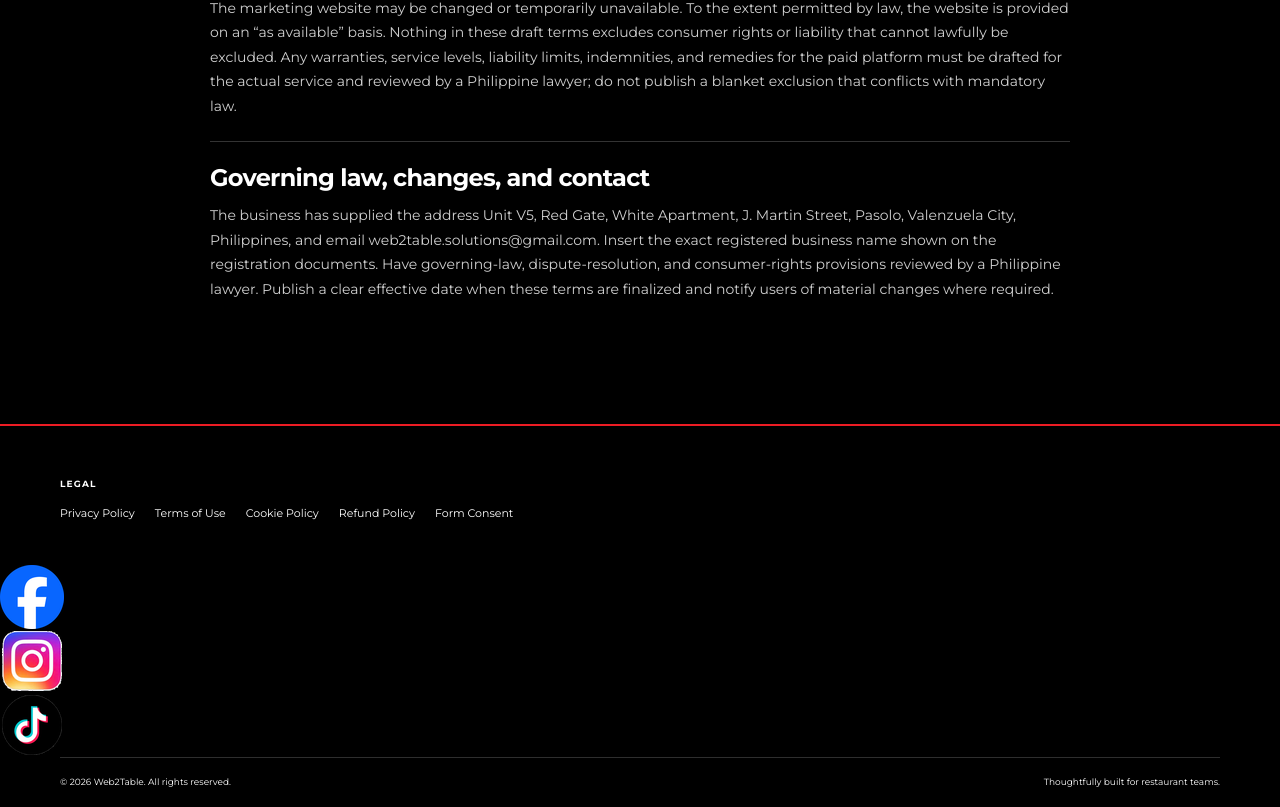
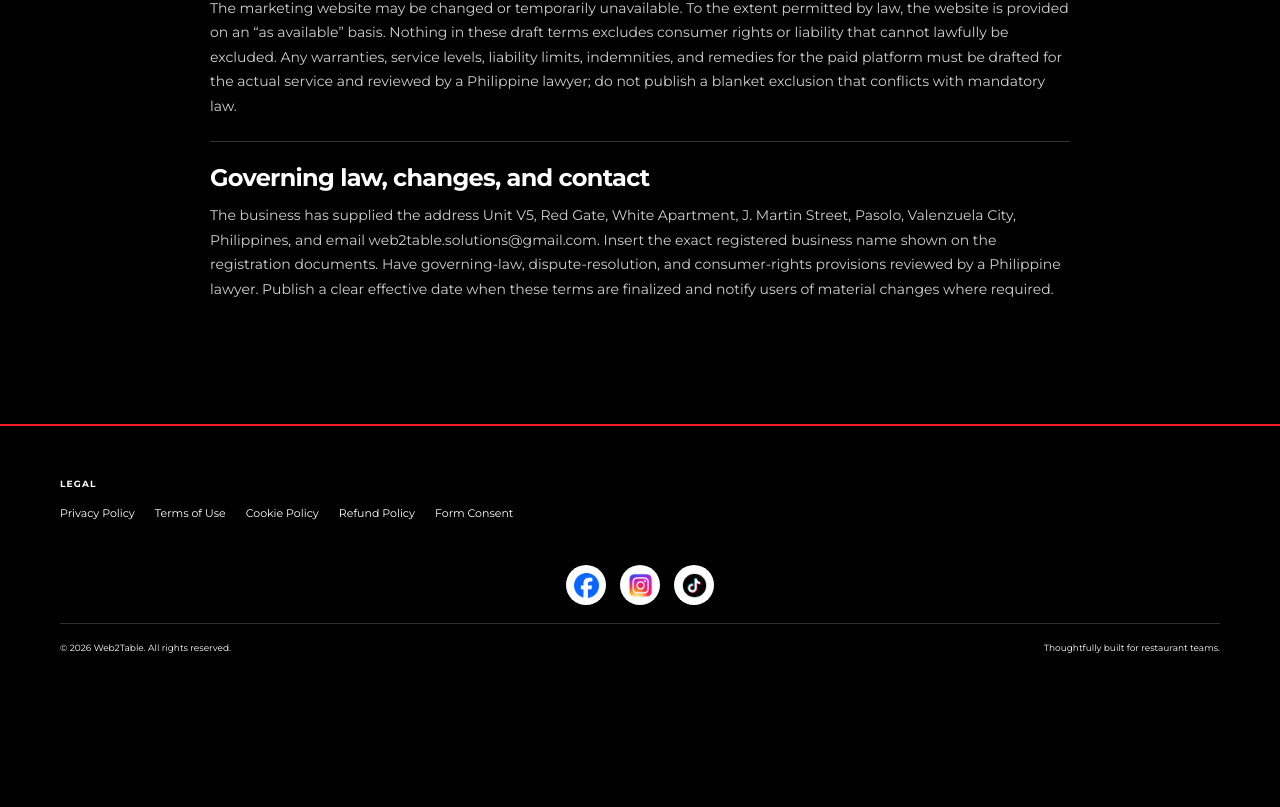
Before and after one commit to Jrnotjunior/web2table.io, a React (Vite) app: page /terms in a window 1280 px wide. Shown: the part 1782-2589 px from the top of the page. After the commit the page ends 2455 px from the top, so only its background shows below. Built offline with nearby package versions, Linux system fonts and the light colour scheme.

Commit message:
Style social media icons in footer

```diff
--- a/src/styles/global.css
+++ b/src/styles/global.css
@@ -198,6 +198,10 @@ p { color: var(--muted); line-height: 1.75; }
 .footer-links a { display: inline-flex; align-items: center; gap: 5px; color: var(--text-secondary); font-size: 11px; transition: color .18s ease; }
 .footer-links a:hover { color: var(--accent); }
 .footer-bottom { display: flex; justify-content: space-between; gap: 20px; padding-top: 18px; padding-bottom: 20px; border-top: 1px solid rgba(255,255,255,.12); color: var(--text-secondary); font-size: 9px; }
+.footer-socials { display: flex; justify-content: center; padding: 0 20px 18px; }
+.footer-social-icons { display: flex; align-items: center; justify-content: center; gap: 14px; }
+.footer-social-icon { display: grid; width: 40px; height: 40px; place-items: center; border: 1px solid rgba(255,255,255,.16); border-radius: 50%; background: #fff; }
+.footer-social-icon img { display: block; width: 25px; height: 25px; object-fit: contain; }
 @media (max-width: 1000px) {
   .hero-grid { gap: 32px; }
   .hero-visual { min-height: 410px; }
```
